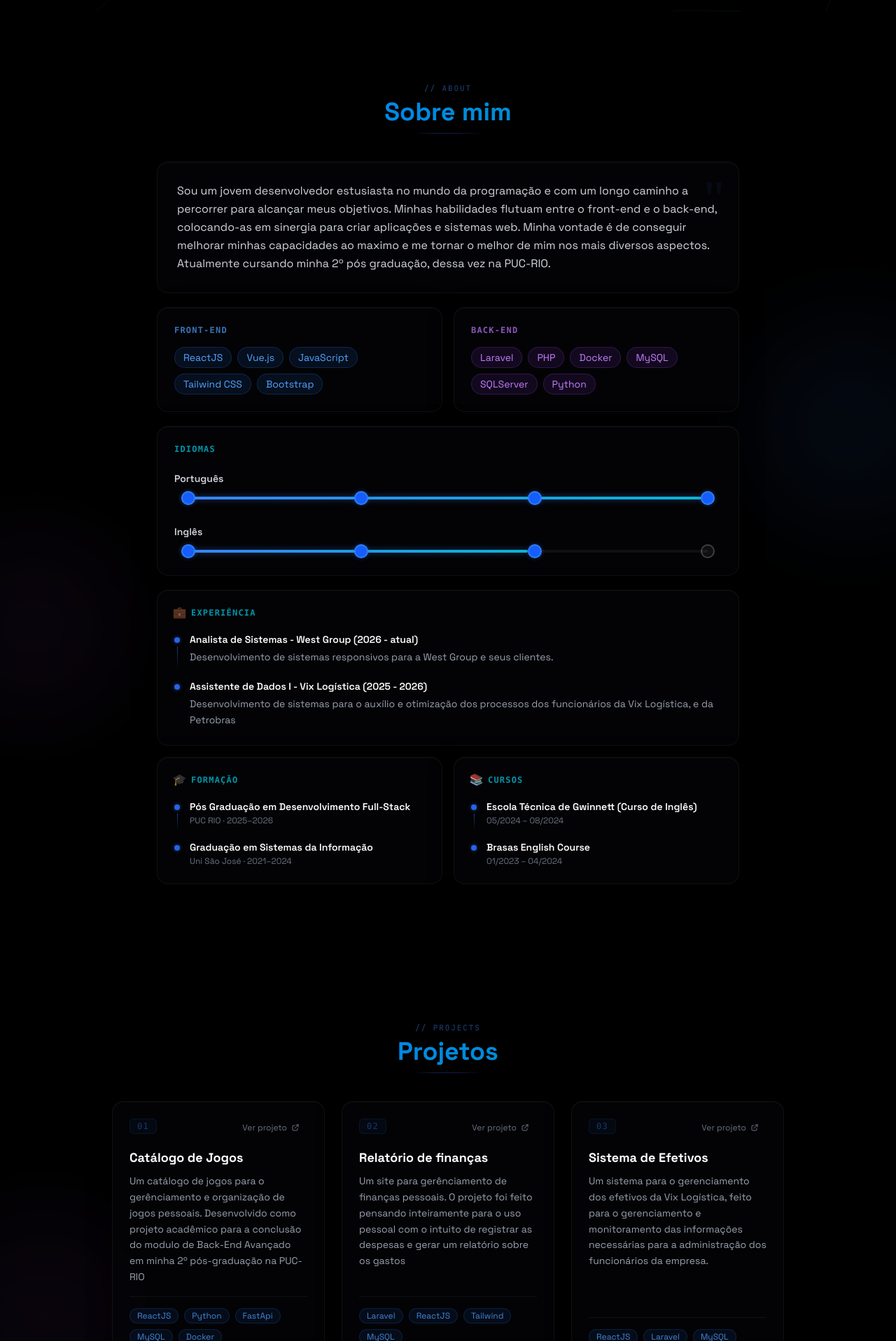
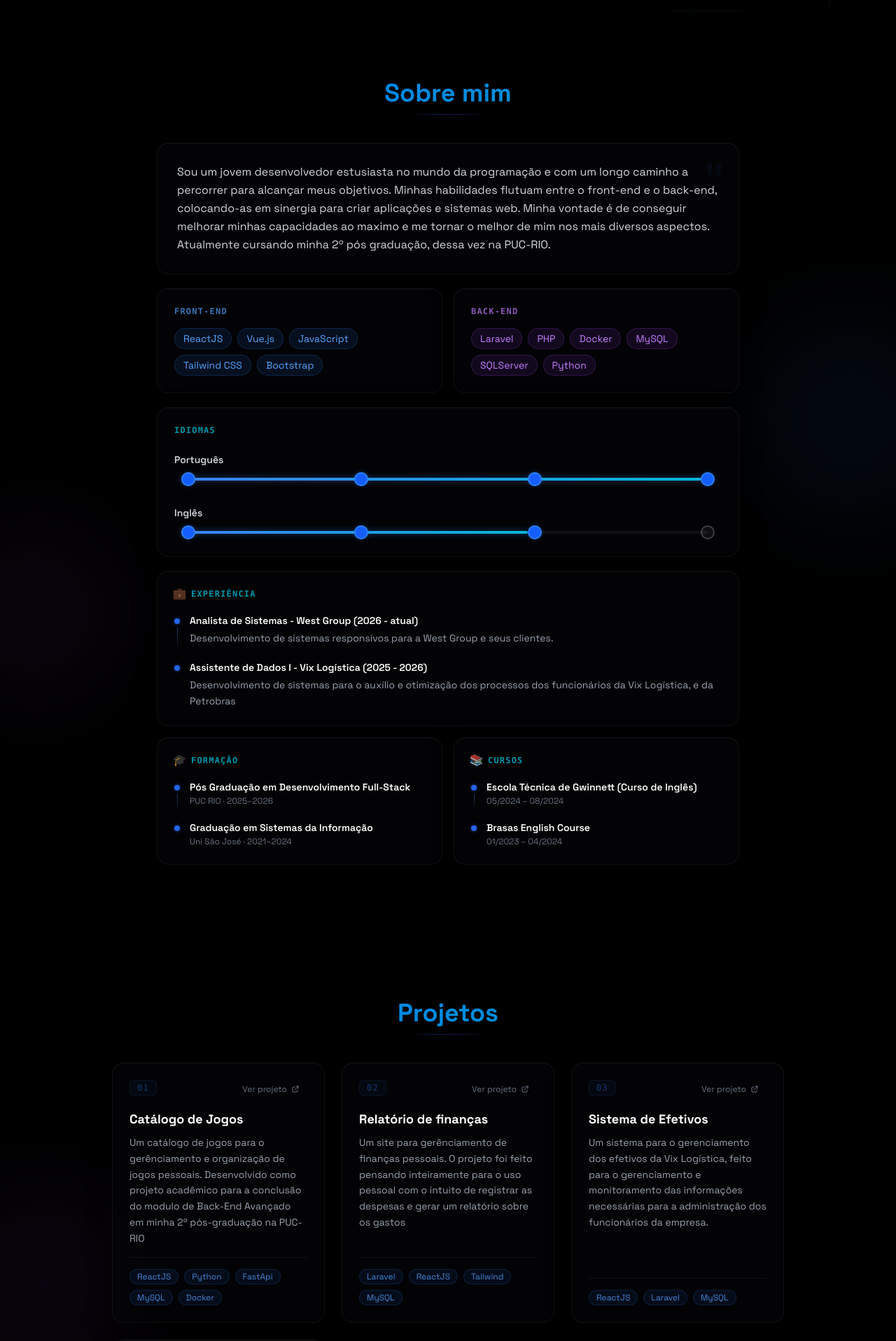
Before and after one commit to Danreby/danreby-portifolio, a React (Vite) app: page / in a window 1280 px wide. Shown: the part 783-2700 px from the top of the page at 70% size. Built offline with nearby package versions, Linux system fonts and the light colour scheme.

Commit message:
tirando titles

```diff
--- a/src/components/sections/About.jsx
+++ b/src/components/sections/About.jsx
@@ -39,7 +39,7 @@ export const About = ({ language }) => {
           <div className="max-w-4xl mx-auto px-4 sm:px-6 lg:px-8">
 
             <div className="text-center mb-10">
-              <span className="section-mono-label">// about</span>
+              {/* <span className="section-mono-label">// about</span> */}
               <h2 className="text-3xl md:text-4xl font-bold bg-gradient-to-r from-blue-500 to-cyan-600 bg-clip-text text-transparent mb-2">
                 {title}
               </h2>
--- a/src/components/sections/Contact.jsx
+++ b/src/components/sections/Contact.jsx
@@ -50,7 +50,7 @@ export const Contact = ({ language }) => {
 
               <div className="flex flex-col gap-6">
                 <div>
-                  <span className="section-mono-label">// contact</span>
+                  {/* <span className="section-mono-label">// contact</span> */}
                   <h2 className="text-3xl md:text-4xl font-bold bg-gradient-to-r from-blue-500 to-cyan-600 bg-clip-text text-transparent mb-3">
                     {title}
                   </h2>
--- a/src/components/sections/Projects.jsx
+++ b/src/components/sections/Projects.jsx
@@ -36,7 +36,7 @@ export const Projects = ({ language }) => {
                 <div className="max-w-5xl mx-auto px-4 sm:px-6 lg:px-8">
 
                     <div className="text-center mb-10">
-                        <span className="section-mono-label">// projects</span>
+                        {/* <span className="section-mono-label">// projects</span> */}
                         <h2 className="text-3xl md:text-4xl font-bold bg-gradient-to-r from-blue-500 to-cyan-600 bg-clip-text text-transparent mb-2">
                             {title}
                         </h2>
```
Also changed, not shown: src/components/Projects/Avalia.jsx (deleted), src/components/Projects/Carrega.jsx (deleted), src/components/Projects/Efetivo.jsx (deleted).
